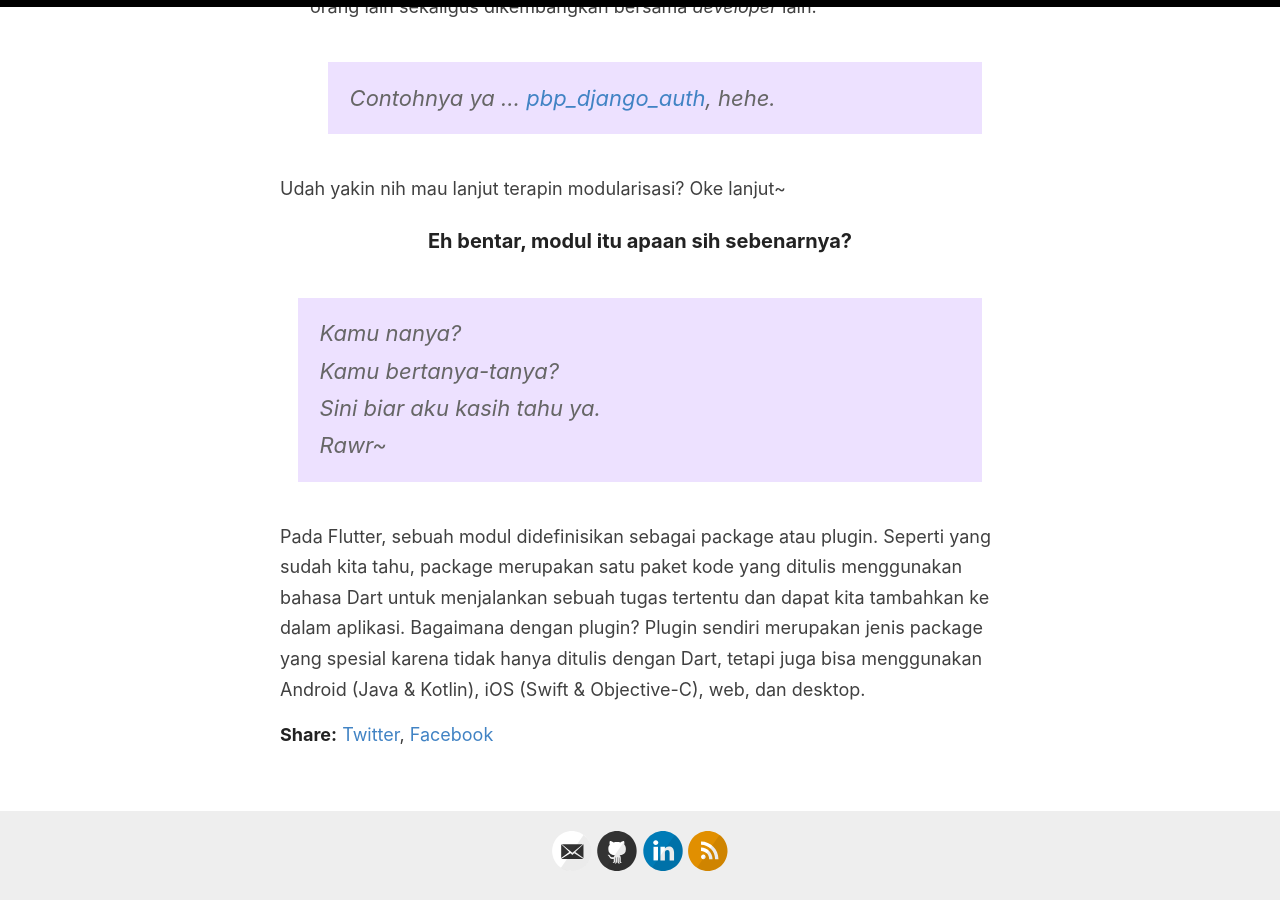
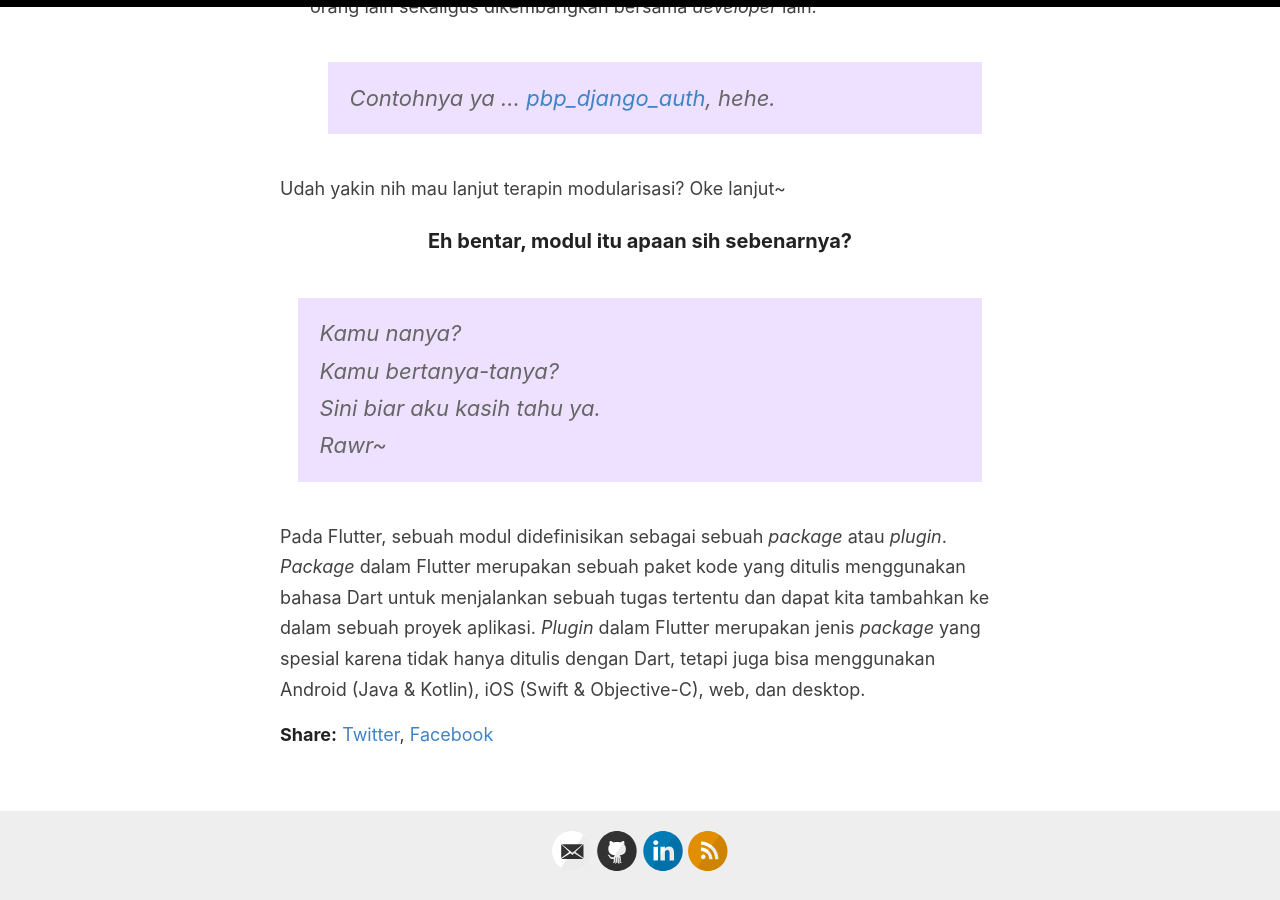
Before and after one commit to determinedguy/cecoret, a Jekyll site: the page built from _posts/2022-11-24-flutter-modularization.md, in a window 1280 px wide and 900 px high, scrolled down 2922 px. Built offline with Jekyll 4.4.1, drawn with Linux system fonts in a browser that asks for light colours.

Commit message:
fix: bahasa

```diff
--- a/_posts/2022-11-24-flutter-modularization.md
+++ b/_posts/2022-11-24-flutter-modularization.md
@@ -63,4 +63,4 @@ Udah yakin nih mau lanjut terapin modularisasi? Oke lanjut~
 > Sini biar aku kasih tahu ya.<br />
 > Rawr~
 
-Pada Flutter, sebuah modul didefinisikan sebagai package atau plugin. Seperti yang sudah kita tahu, package merupakan satu paket kode yang ditulis menggunakan bahasa Dart untuk menjalankan sebuah tugas tertentu dan dapat kita tambahkan ke dalam aplikasi. Bagaimana dengan plugin? Plugin sendiri merupakan jenis package yang spesial karena tidak hanya ditulis dengan Dart, tetapi juga bisa menggunakan Android (Java & Kotlin), iOS (Swift & Objective-C), web, dan desktop.
+Pada Flutter, sebuah modul didefinisikan sebagai sebuah *package* atau *plugin*. *Package* dalam Flutter merupakan sebuah paket kode yang ditulis menggunakan bahasa Dart untuk menjalankan sebuah tugas tertentu dan dapat kita tambahkan ke dalam sebuah proyek aplikasi. *Plugin* dalam Flutter merupakan jenis *package* yang spesial karena tidak hanya ditulis dengan Dart, tetapi juga bisa menggunakan Android (Java & Kotlin), iOS (Swift & Objective-C), web, dan desktop.
```
